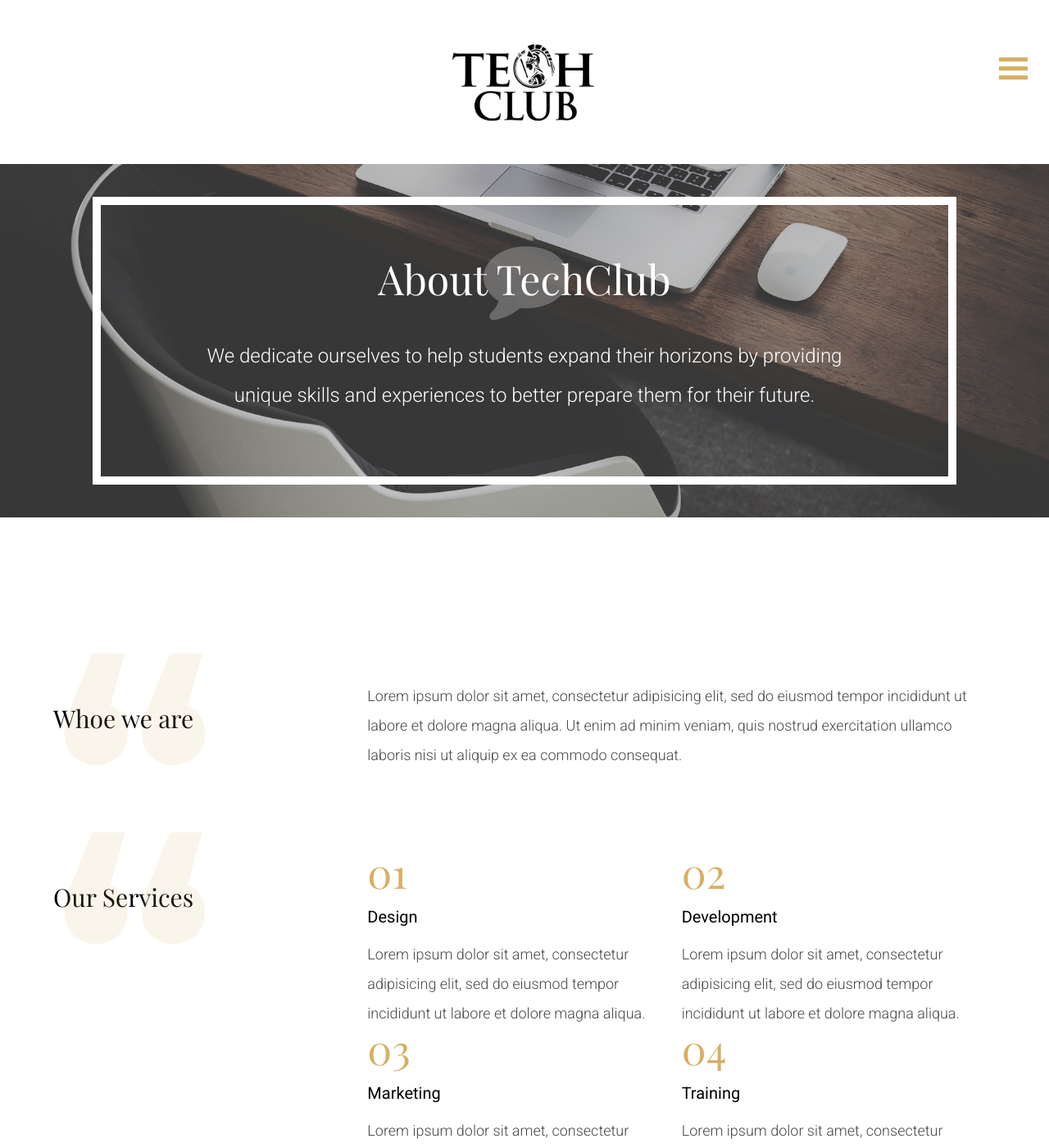
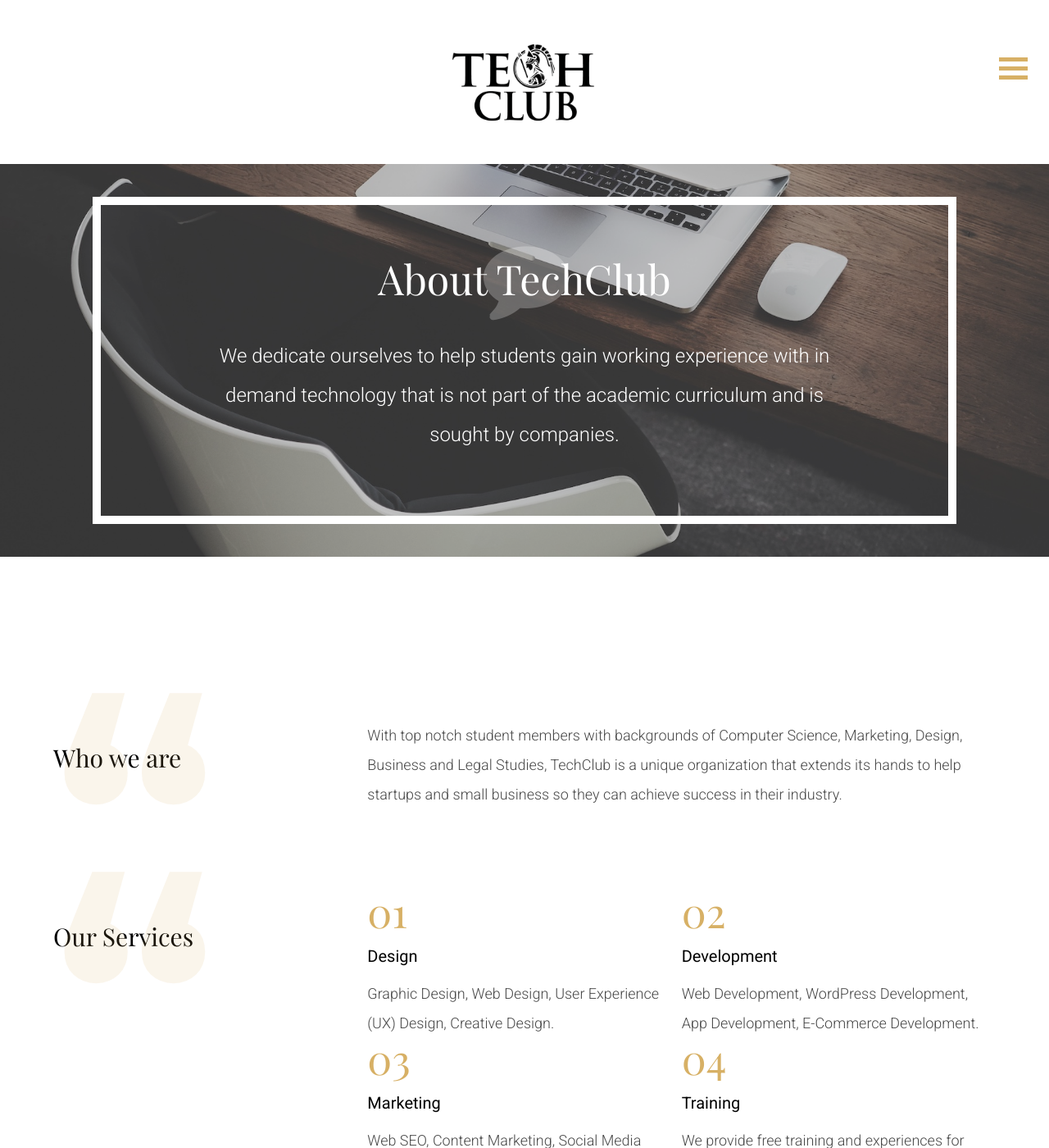
Before and after one commit to TechClubNY/techclub-site, a Jekyll site: the page built from about.html, in a window 1280 px wide and 1400 px high. Shown: the whole window at 82% size. Built offline with Jekyll 4.4.1, drawn with Linux system fonts in a browser that asks for light colours; nearby versions of some CDN libraries; some of the changed text lies outside the part shown.

Commit message:
updated page content

```diff
--- a/about.html
+++ b/about.html
@@ -9,7 +9,7 @@ title: {{ site.name }}
           About TechClub
         </div>
         <div class="lightbox-description reveal">
-          We dedicate ourselves to help students expand their horizons by providing unique skills and experiences to better prepare them for their future.
+          We dedicate ourselves to help students gain working experience with in demand technology that is not part of the academic curriculum and is sought by companies.
         </div>
       </div>
   </div>
@@ -18,10 +18,10 @@ title: {{ site.name }}
 <div class="container" id="about">
     <div class="row">
         <div class="col-md-4 item reveal">
-            <h3 class="quote">Whoe we are</h3>
+            <h3 class="quote">Who we are</h3>
         </div>
         <div class="col-md-8 paragraph reveal">
-            Lorem ipsum dolor sit amet, consectetur adipisicing elit, sed do eiusmod tempor incididunt ut labore et dolore magna aliqua. Ut enim ad minim veniam, quis nostrud exercitation ullamco laboris nisi ut aliquip ex ea commodo consequat.
+            With top notch student members with backgrounds of Computer Science, Marketing, Design, Business and Legal Studies, TechClub is a unique organization that extends its hands to help startups and small business so they can achieve success in their industry.
         </div>
     </div>
 
@@ -35,14 +35,14 @@ title: {{ site.name }}
                     <span class="services-list_index">01</span>
                     <span class="services-list_title">Design</span>
                     <div class="paragraph">
-                        Lorem ipsum dolor sit amet, consectetur adipisicing elit, sed do eiusmod tempor incididunt ut labore et dolore magna aliqua.
+                        Graphic Design, Web Design, User Experience (UX) Design, Creative Design.
                     </div>
                 </div>
                 <div class="col-md-6 services-list-item reveal">
                     <span class="services-list_index">02</span>
                     <span class="services-list_title">Development</span>
                     <div class="paragraph">
-                        Lorem ipsum dolor sit amet, consectetur adipisicing elit, sed do eiusmod tempor incididunt ut labore et dolore magna aliqua.
+                        Web Development, WordPress Development, App Development, E-Commerce Development.
                     </div>
                 </div>
             </div>
@@ -51,14 +51,14 @@ title: {{ site.name }}
                     <span class="services-list_index">03</span>
                     <span class="services-list_title">Marketing</span>
                     <div class="paragraph">
-                        Lorem ipsum dolor sit amet, consectetur adipisicing elit, sed do eiusmod tempor incididunt ut labore et dolore magna aliqua.
+                        Web SEO, Content Marketing, Social Media Management, Digital Strategy.
                     </div>
                 </div>
                 <div class="col-md-6 services-list-item reveal">
                     <span class="services-list_index">04</span>
                     <span class="services-list_title">Training</span>
                     <div class="paragraph">
-                        Lorem ipsum dolor sit amet, consectetur adipisicing elit, sed do eiusmod tempor incididunt ut labore et dolore magna aliqua.
+                        We provide free training and experiences for students. We intend to keep it this way so our current members can do the same for future members to come.
                     </div>
                 </div>
             </div>
```
